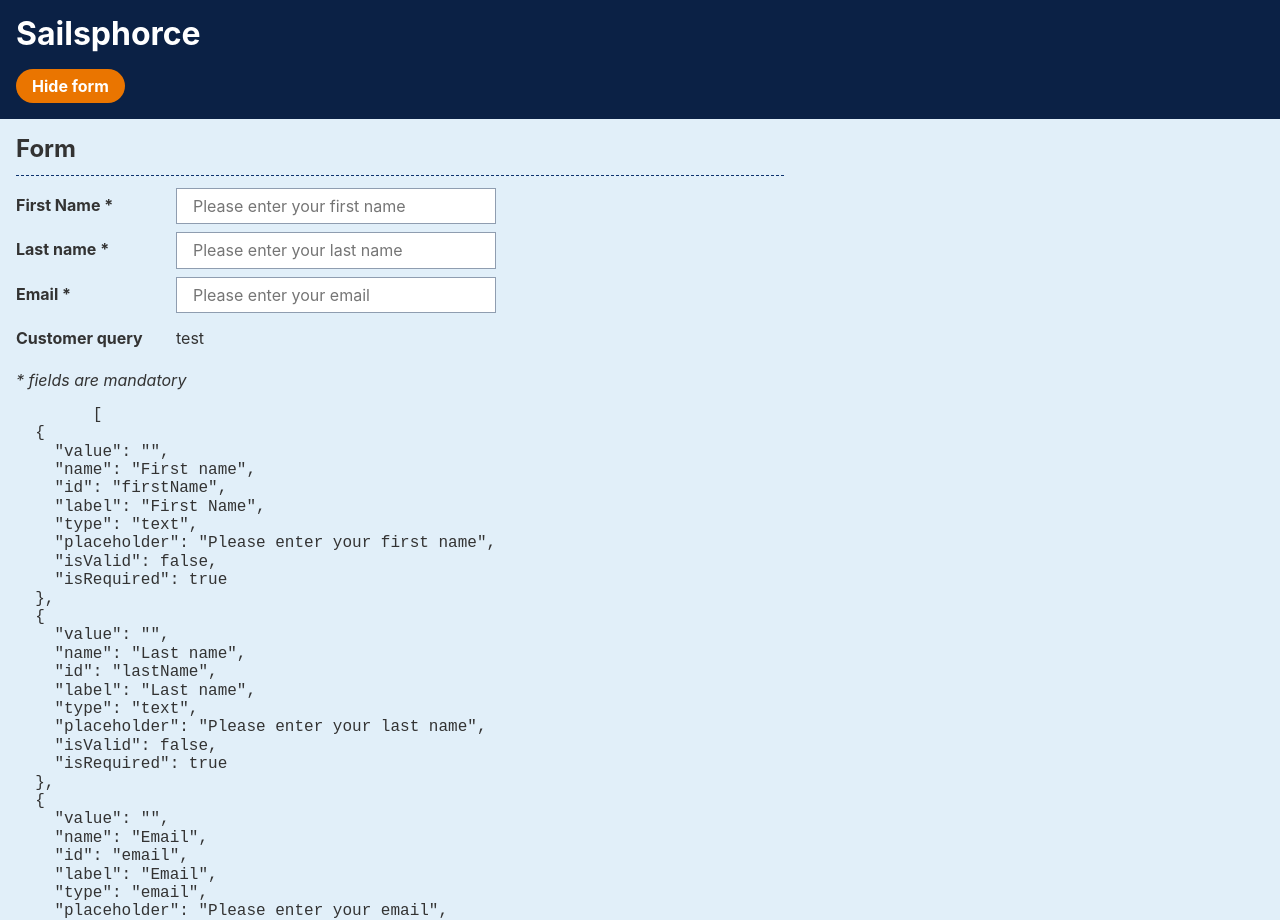
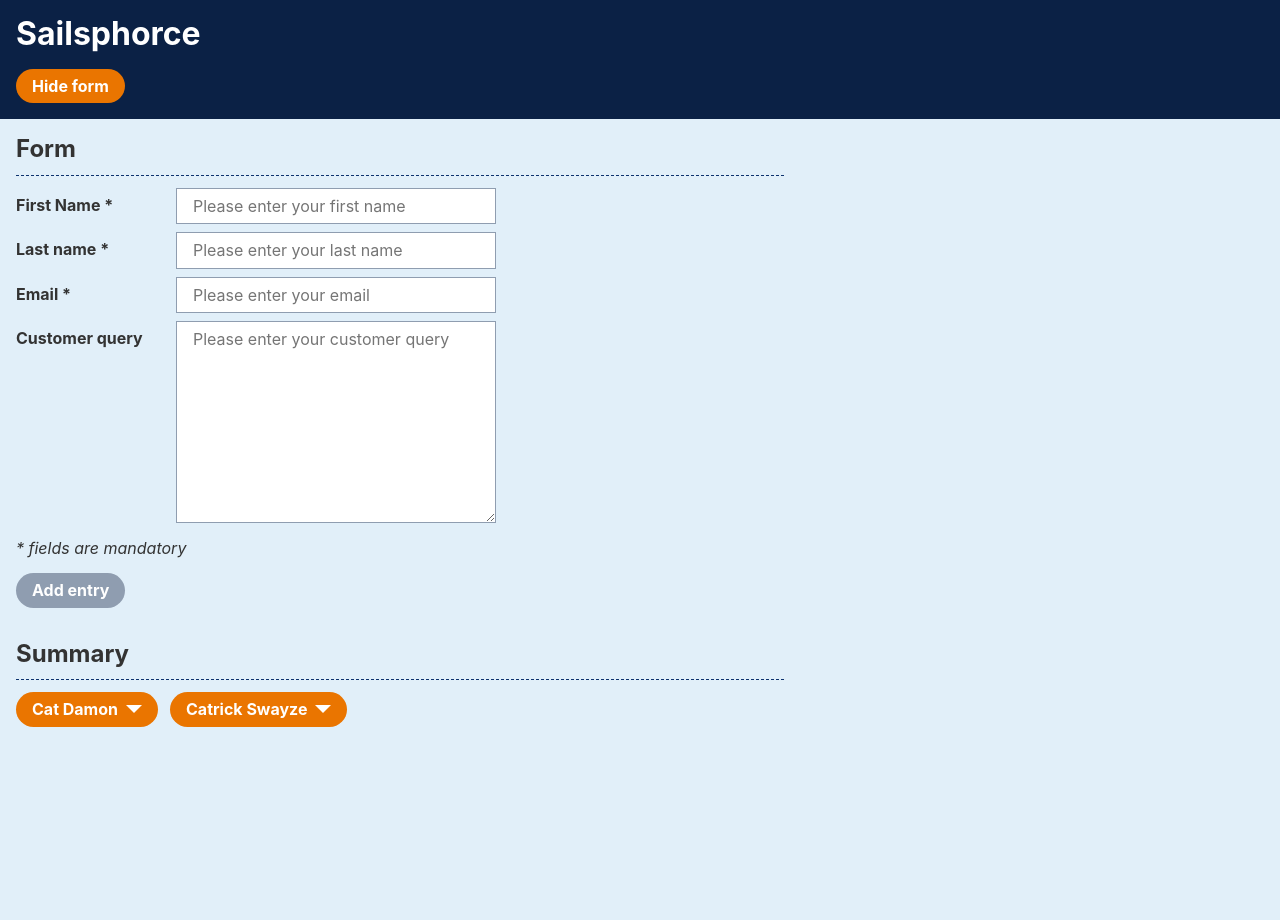
Before and after one commit to maurer2/vue-form-test, a Vue app: page / in a window 1280 px wide. Shown: the top 920 px of the page. After the commit the page ends 800 px from the top, so only its background shows below. Built offline with nearby package versions, Linux system fonts and the light colour scheme.

Commit message:
Readded textarea

```diff
--- a/src/components/Field/Field.vue
+++ b/src/components/Field/Field.vue
@@ -5,7 +5,13 @@
     </label>
 
     <template v-if="type === 'textarea'">
-      test
+      <TextareaField
+        class="textarea"
+        v-bind="$props"
+        @inputChange="handleInputChange"
+        @inputChange.once="handleInitalInputChange"
+        @validityChange="handleValidityChange"
+      />
     </template>
 
     <template v-else>
@@ -13,6 +19,7 @@
         class="input"
         v-bind="$props"
         @inputChange="handleInputChange"
+        @inputChange.once="handleInitalInputChange"
         @validityChange="handleValidityChange"
       />
     </template>
@@ -24,7 +31,7 @@
 </template>
 
 <script lang="ts">
-import { Component, Prop, Vue, Emit } from 'vue-property-decorator';
+import { Component, Prop, Vue } from 'vue-property-decorator';
 import { FieldType } from '@/types';
 
 import InputField from '@/components/InputField/InputField.vue';
@@ -48,22 +55,20 @@ export default class Field extends Vue {
 
   private hasBeenInteractedWith: boolean = false;
 
-  @Emit('isValidChange')
-  handleValidityChange(newValue: boolean): void {
+  private handleValidityChange(newValue: boolean): void {
     const { id } = this;
-
-    console.log("isValidChange", newValue);
 
     this.$emit('isValidChange', newValue, id);
   }
 
-  // @Emit('inputChange')
-  handleInputChange(value: string): any {
+  private handleInputChange(value: string): void {
     const { id } = this;
 
+    this.$emit('inputChange', value, id);
+  }
+
+  private handleInitalInputChange(): void {
     this.hasBeenInteractedWith = true;
-
-    this.$emit('inputChange', value, id);
   }
 }
 
--- a/src/components/Form/Form.vue
+++ b/src/components/Form/Form.vue
@@ -31,7 +31,7 @@
         * fields are mandatory
       </p>
 
-      <pre>
+      <pre hidden>
         {{ fields }}
       </pre>
 
--- a/src/components/InputField/InputField.vue
+++ b/src/components/InputField/InputField.vue
@@ -8,12 +8,11 @@
     :placeholder="placeholder"
     :required="isRequired"
     @input="handleInput"
-    @input.once="handleInitalInput"
   >
 </template>
 
 <script lang="ts">
-import { Component, Prop, Vue, Watch, Emit } from 'vue-property-decorator';
+import { Component, Prop, Vue, Watch } from 'vue-property-decorator';
 import { FieldType, InputType } from '@/types';
 
 @Component
@@ -27,8 +26,6 @@ export default class InputField extends Vue {
   @Prop() private isRequired!: FieldType['isRequired'];
   @Prop() private type!: InputType.Text | InputType.Email;
 
-  private hasBeenInteractedWith: boolean = false;
-
   private isValidTextField(fieldValue: string): boolean {
     return fieldValue.length > 0;
   }
@@ -40,10 +37,6 @@ export default class InputField extends Vue {
     const isValid = emailRegex.test(fieldValue);
 
     return isValid;
-  }
-
-  private handleInitalInput(): void {
-    this.hasBeenInteractedWith = true;
   }
 
   @Watch('value')
@@ -61,11 +54,9 @@ export default class InputField extends Vue {
 
   private handleInput(event: Event): void {
     const { target } = event;
-    const { id } = this;
-
     const newValue = (target as HTMLInputElement).value;
 
-    this.$emit('inputChange', newValue, id);
+    this.$emit('inputChange', newValue);
   }
 }
 </script>
--- a/src/components/TextareaField/TextareaField.vue
+++ b/src/components/TextareaField/TextareaField.vue
@@ -9,12 +9,11 @@
     :placeholder="placeholder"
     :required="isRequired"
     @input="handleInput"
-    @input.once="handleInitalInput"
   />
 </template>
 
 <script lang="ts">
-import { Component, Prop, Vue, Emit } from 'vue-property-decorator';
+import { Component, Prop, Vue, Watch } from 'vue-property-decorator';
 import { FieldType, InputType } from '@/types';
 
 @Component
@@ -28,22 +27,27 @@ export default class TextareaField extends Vue {
   @Prop() private isRequired!: FieldType['isRequired'];
 
   private type: InputType = InputType.Textarea;
-  private hasBeenInteractedWith: boolean = false;
 
-  private isValidField(fieldValue: string): boolean {
+  private isValidTextareaField(fieldValue: string): boolean {
     return fieldValue.length > 0;
   }
 
-  handleInitalInput(): void {
-    this.hasBeenInteractedWith = true;
+  @Watch('value')
+  private handleValueChange(newValue: string): void {
+    const { id, isValid: oldIsValid } = this;
+
+    const newIsValid = this.isValidTextareaField(newValue);
+
+    if (newIsValid !== oldIsValid) {
+      this.$emit('validityChange', newIsValid, id);
+    }
   }
 
-  @Emit('input')
-  handleInput(event: Event): string {
+  private handleInput(event: Event): void {
     const { target } = event;
     const newValue = (target as HTMLInputElement).value;
 
-    return newValue;
+    this.$emit('inputChange', newValue);
   }
 }
 </script>
```
